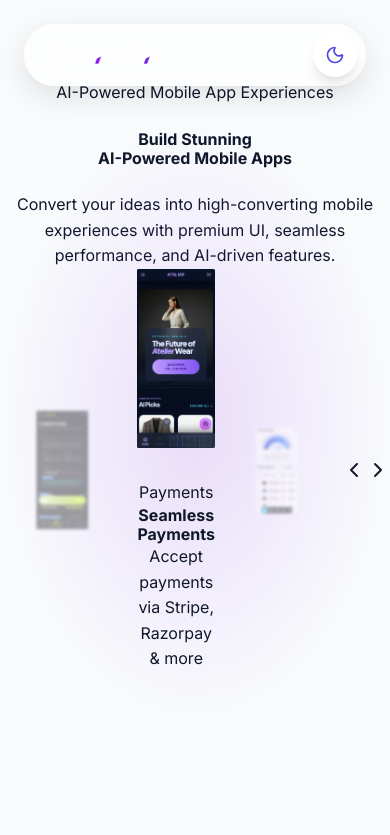
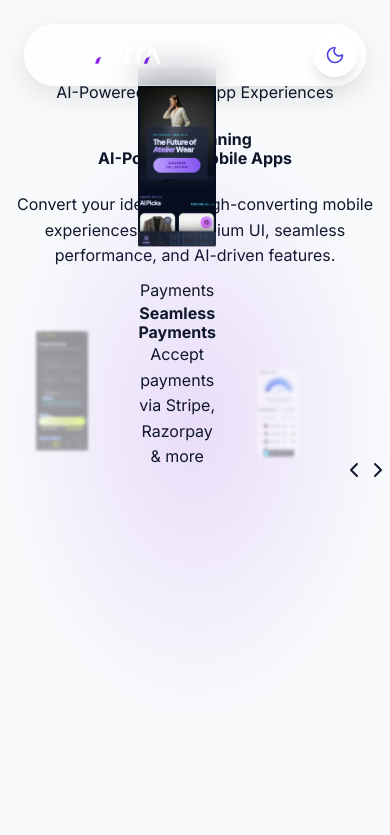
Before and after one commit to Rukmoni/KT, a React (Vite) app: page / in a window 390 px wide. Shown: the top 835 px of the page. Built offline with nearby package versions, Linux system fonts and the light colour scheme.

Commit message:
final carousel banner

```diff
--- a/src/components/AppShowcaseCarousel.tsx
+++ b/src/components/AppShowcaseCarousel.tsx
@@ -38,6 +38,13 @@ const screens: AppScreen[] = [
     description: 'Visual charts for growth, cashflow & client behavior',
     imageUrl: '/analytics.png',
     category: 'Analytics',
+  },
+  {
+    id: 2,
+    title: 'AI Invoice Generator',
+    description: 'Create professional invoices instantly with AI assistance',
+    imageUrl: '/invoice.png',
+    category: 'Invoicing',
   },
   {
     id: 5,
@@ -186,8 +193,8 @@ export default function AppShowcaseCarousel() {
           </motion.p>
         </div> */}
 
-        <div className="w-full flex justify-center mt-12 md:mt-48">
-          <div className="relative w-full max-w-6xl h-[450px] md:h-[550px] flex items-center justify-center">
+        <div className="w-full flex justify-center mt-12 md:mt-18">
+          <div className="relative w-full max-w-6xl h-[550px] md:h-[650px] flex items-center justify-center">
             <AnimatePresence mode="sync">
               {screens.map((screen, index) => {
                 const style = getCardStyle(index);
@@ -206,16 +213,17 @@ export default function AppShowcaseCarousel() {
                 return (
                   <motion.div
                     key={screen.id}
-                    className="absolute cursor-pointer"
-                    initial={{ opacity: 0, scale: 0.8 }}
+                    className="absolute cursor-pointer top-1/2"
+                    initial={{ opacity: 0, scale: 0.8, y: '-50%' }}
                     animate={{
                       scale: style.scale,
                       opacity: style.opacity,
                       zIndex: style.zIndex,
                       x: style.x + '%',
+                      y: '-50%',
                       filter: style.filter,
                     }}
-                    exit={{ opacity: 0, scale: 0.8 }}
+                    exit={{ opacity: 0, scale: 0.8, y: '-50%' }}
                     transition={{
                       duration: 0.5,
                       ease: [0.32, 0.72, 0, 1],
@@ -245,8 +253,9 @@ export default function AppShowcaseCarousel() {
                           <img
                             src={screen.imageUrl}
                             alt={screen.title}
-                            className="w-full h-full object-cover"
+                            className={`w-full h-full ${index === activeIndex ? 'object-contain scale-100' : 'object-cover'} transition-transform duration-500`}
                             loading="lazy"
+                            style={{ imageRendering: 'high-quality' }}
                           />
 
                           {/* Only darken non-active slides to make the center one pop more clearly */}
@@ -257,11 +266,12 @@ export default function AppShowcaseCarousel() {
                       </div>
 
                       {index === activeIndex && (
+                        <div className="absolute top-full left-1/2 -translate-x-1/2 mt-8 w-[320px] md:w-[450px] flex justify-center pointer-events-none z-20">
                           <motion.div
                             initial={{ opacity: 0, y: 20 }}
                             animate={{ opacity: 1, y: 0 }}
                             transition={{ delay: 0.2 }}
-                          className="mt-8 text-center"
+                            className="text-center pointer-events-auto"
                           >
                             <div className="inline-block mb-3 px-4 py-1.5 bg-gradient-to-r from-emerald-500/20 to-violet-500/20 backdrop-blur-sm border border-emerald-400/30 rounded-full">
                               <span className="text-sm font-medium text-emerald-300 uppercase tracking-wider">
@@ -275,6 +285,7 @@ export default function AppShowcaseCarousel() {
                               {screen.description}
                             </p>
                           </motion.div>
+                        </div>
                       )}
                     </div>
                   </motion.div>
@@ -300,7 +311,7 @@ export default function AppShowcaseCarousel() {
           </button>
         </div>
 
-        <div className="flex justify-center items-center gap-2 mt-14">
+        <div className="flex justify-center items-center gap-2 mt-40">
           {screens.map((_, index) => (
             <button
               key={index}
```
Lines whose indentation alone changed are shown as unchanged.
